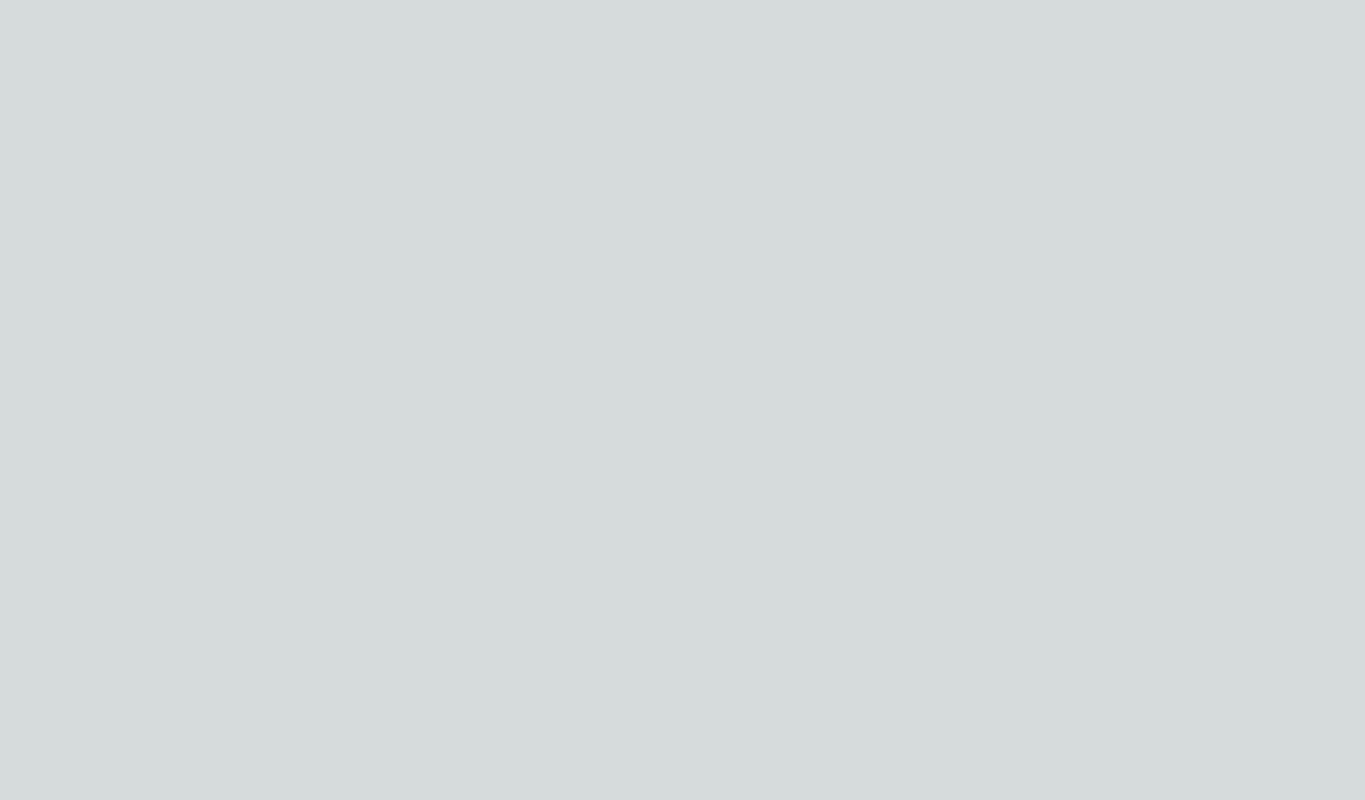
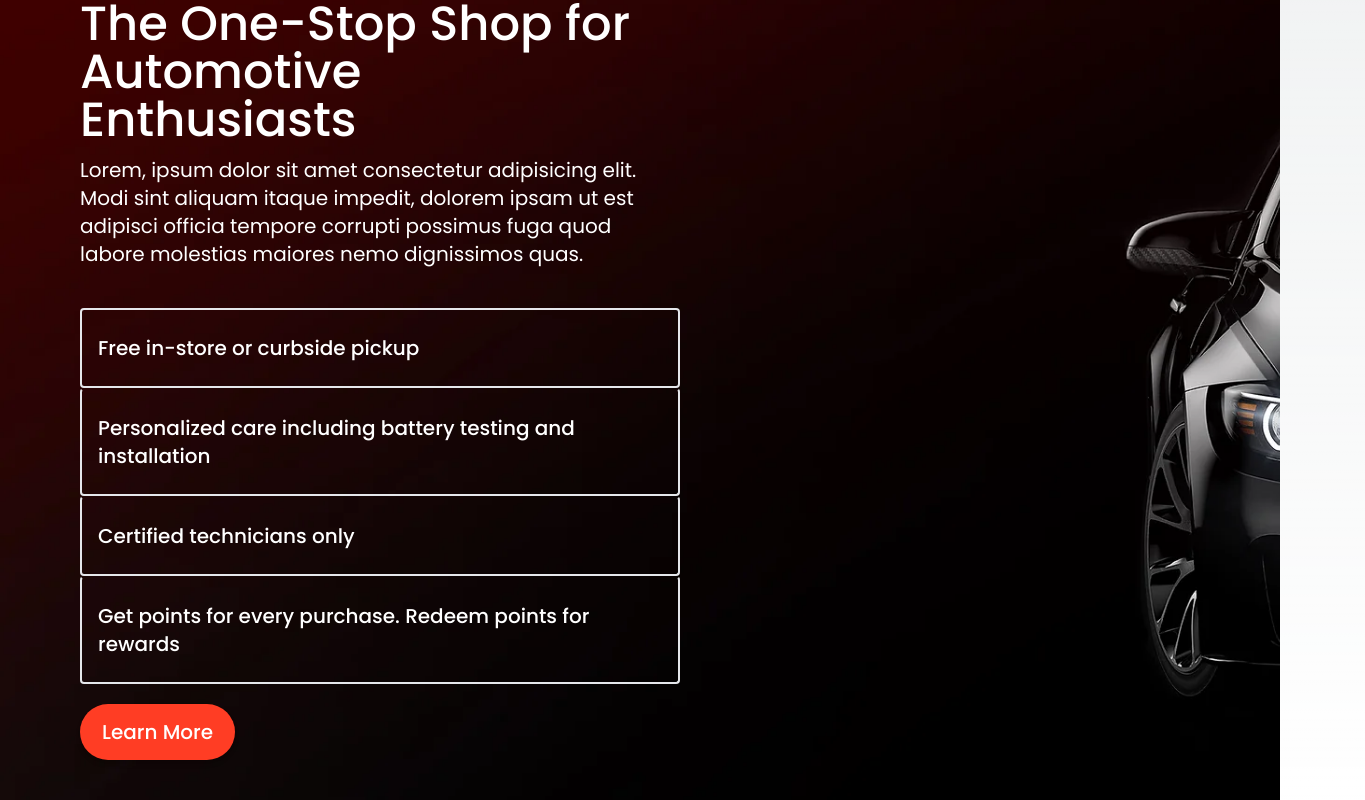
Before and after one commit to ab-h-i-n/autopile, a Next.js app: page / in a window 1280 px wide. Shown: the part 1640-2440 px from the top of the page, 1365 px wide, since content can reach past the window. Before the commit the page ends 1600 px from the top, so only its background shows below. Built offline with nearby package versions, Linux system fonts and the light colour scheme.

Commit message:
third section done

```diff
--- a/src/components/shop_by_catagory_section/CatagoryCard.jsx
+++ b/src/components/shop_by_catagory_section/CatagoryCard.jsx
@@ -4,9 +4,9 @@ import React from "react";
 
 const CatagoryCard = ({ src, title, href }) => {
   return (
-    <Link href={href} className="grid gap-5 place-items-center w-fit group">
+    <Link href={href} className="grid gap-5 place-items-center w-full group">
       {/* image  */}
-      <div className="w-[300px] h-[400px] xl:w-[400px] xl:h-[500px] overflow-hidden relative cursor-pointer rounded-lg">
+      <div className="w-[80%] h-[400px] lg:w-[300px] xl:w-[400px] xl:h-[500px] overflow-hidden relative cursor-pointer rounded-lg">
         <Image
           src={src}
           alt={title}
--- a/src/components/third_section/ThirdSection.jsx
+++ b/src/components/third_section/ThirdSection.jsx
@@ -1,13 +1,51 @@
-import React from 'react'
+import React from "react";
+import Button from "../common/Button";
 
 const ThirdSection = () => {
+  const points = [
+    "Free in-store or curbside pickup",
+    "Personalized care including battery testing and installation",
+    "Certified technicians only",
+    "Get points for every purchase. Redeem points for rewards",
+  ];
+
   return (
-    <section className='h-screen'>
+    <section className='min-h-screen  bg-[url("/images/third-section-bg.webp")] bg-cover bg-no-repeat px-5 py-10 grid gap-5 md:px-10 lg:px-20'>
+      {/* titles  */}
+      <div className="grid gap-3">
+        {/* title  */}
+        <p className="text-3xl font-medium w-[80%] md:text-4xl lg:w-[50%] xl:text-5xl ">
+          The One-Stop Shop for Automotive Enthusiasts
+        </p>
+        {/* description  */}
+        <p className="text-lg md:text-xl md:w-[80%] xl:w-[50%]">
+          Lorem, ipsum dolor sit amet consectetur adipisicing elit. Modi sint
+          aliquam itaque impedit, dolorem ipsam ut est adipisci officia tempore
+          corrupti possimus fuga quod labore molestias maiores nemo dignissimos
+          quas.
+        </p>
+      </div>
 
+      {/* table  */}
+      <div className="mt-5 max-w-[500px] xl:max-w-[600px]">
+        {points.map((point, index) => (
+          <p
+            key={index}
+            className={`font-medium text-lg px-4 py-6 rounded border-2 lg:text-xl ${
+              index !== 0 && "border-t-transparent"
+            }`}
+          >
+            {point}
+          </p>
+        ))}
+      </div>
 
+      {/* learn more button  */}
+      <div className="flex justify-center md:justify-start h-fit">
+        <Button>Learn More</Button>
+      </div>
+    </section>
+  );
+};
 
-    </section>
-  )
-}
-
-export default ThirdSection
+export default ThirdSection;
--- a/src/pages/index.jsx
+++ b/src/pages/index.jsx
@@ -1,11 +1,13 @@
 import HeroSection from "@/components/hero_section/HeroSection";
 import ShopByCatagory from "@/components/shop_by_catagory_section/ShopByCatagory";
+import ThirdSection from "@/components/third_section/ThirdSection";
 
 export default function Home() {
   return (
     <main className={`bg-primary text-secondary `}>
       <HeroSection />
       <ShopByCatagory />
+      <ThirdSection/>
     </main>
   );
 }
```
